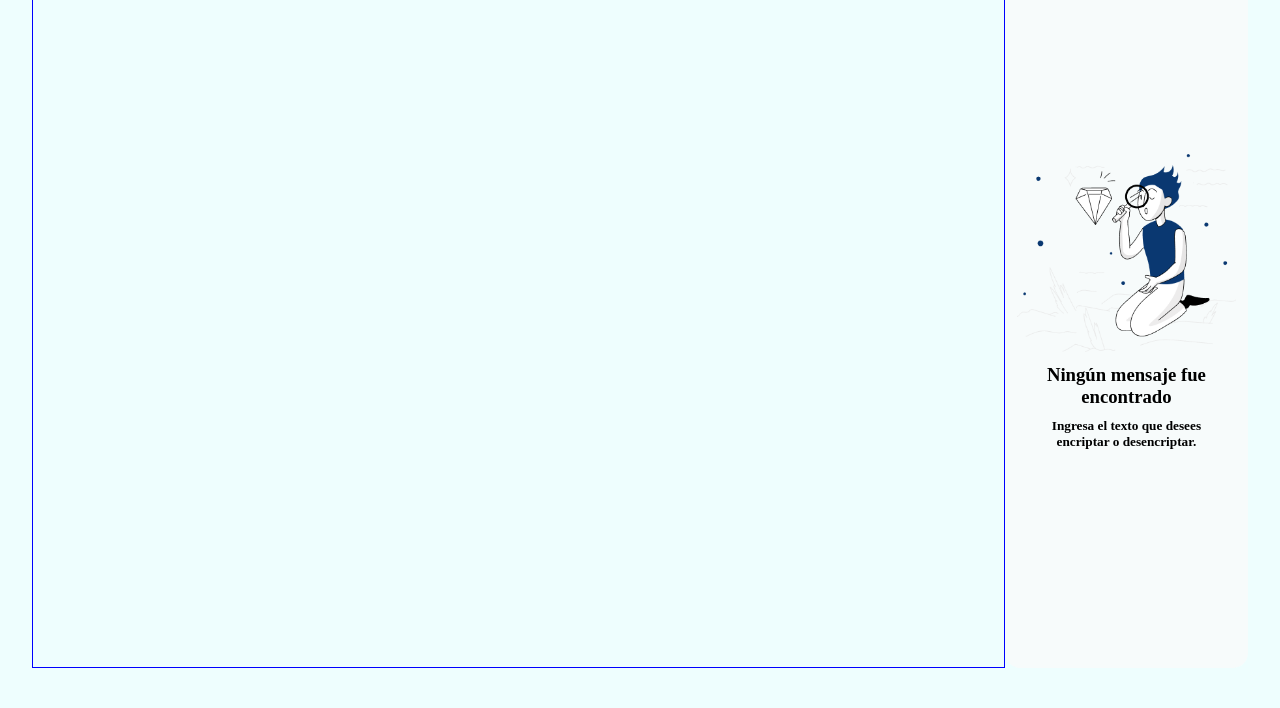
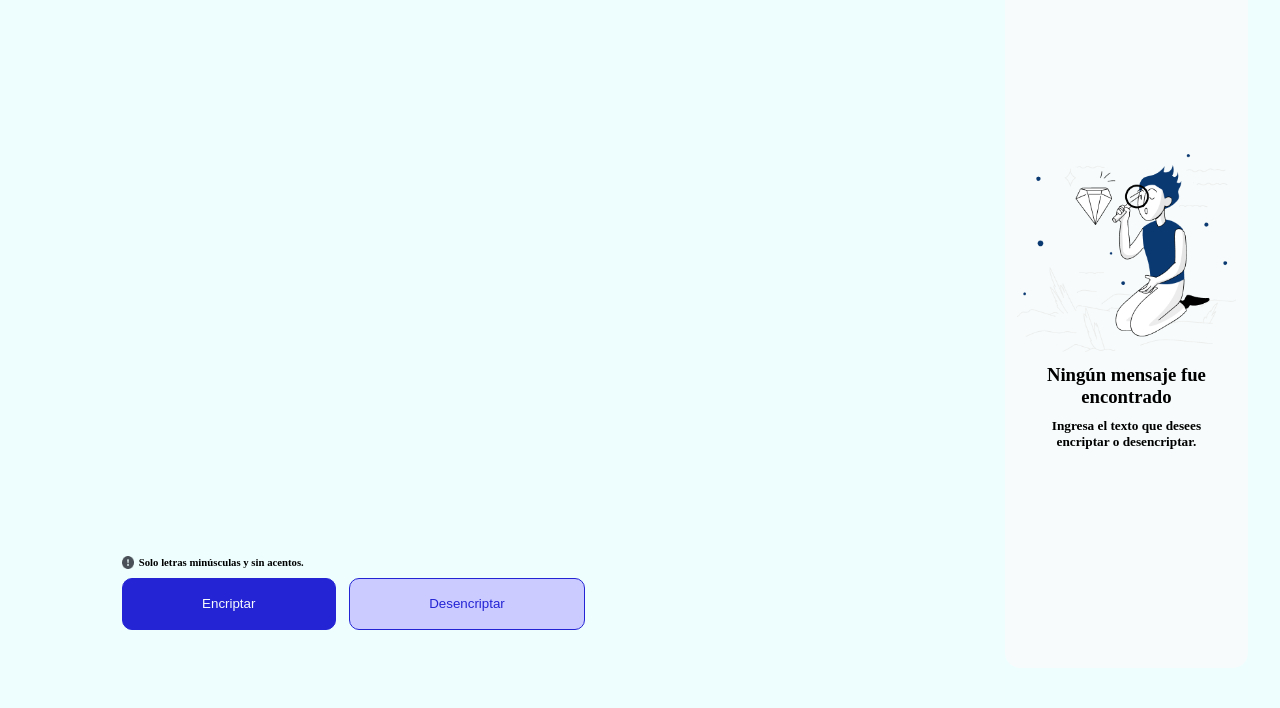
Before and after one commit to Mlopdi/EncriptadorApp, a plain HTML site: page index.html in a window 1280 px wide. Shown: the part 92-800 px from the top of the page. Drawn offline with Linux system fonts and the light colour scheme.

Commit message:
Terminada maquetación, faltan estilos

```diff
--- a/assets/css/index.css
+++ b/assets/css/index.css
@@ -19,8 +19,54 @@ main {
 
 .encriptador {
     position: relative;
-    border: 1px solid blue;
     width: 80%;
+    display: flex;
+}
+
+.encriptador-contenido {
+    width: 100%;
+}
+
+.encriptador-img {
+    width: 7vw;
+}
+
+.encriptador-contenedor-texto {
+    position: relative;
+    min-height: 76vh;
+}
+
+.encriptador-contenedor-btns {
+    position: relative;
+    min-height: 10vh;
+}
+
+.encriptador-contenedor-btns-texto {
+    display: flex;
+    align-items: center;
+    margin-bottom: 1%;
+}
+
+.encriptador-contenedor-btns-texto > img {
+    width: 1vw;
+    margin: 0 .5% 0 0;
+}
+
+.encriptador-contenedor-btns-btns > button {
+    padding: 2% 9%;
+    border-radius: 10px;
+    margin-right: 1%;
+    border: 1px solid #2424d5;
+}
+
+.btn_encriptar {
+    background-color: #2424d5;
+    color: #f7fbfb;
+}
+
+.btn_desencriptar {
+    background-color: #cbcbff;
+    color: #2424d5;
 }
 
 .ladera {
--- a/index.html
+++ b/index.html
@@ -8,7 +8,24 @@
   </head>
   <body>
     <main>
-      <div class="encriptador"></div>
+      <div class="encriptador">
+        <div class="encriptador-header">
+          <img src="./assets/images/Logo.png" alt="" class="encriptador-img">
+        </div>
+        <div class="encriptador-contenido">
+          <div class="encriptador-contenedor-texto"></div>
+          <div class="encriptador-contenedor-btns">
+            <div class="encriptador-contenedor-btns-texto">
+              <img src="./assets/images/bi_exclamation-circle-fill.png" alt="">
+              <h6>Solo letras minúsculas y sin acentos.</h6>
+            </div>
+            <div class="encriptador-contenedor-btns-btns">
+              <button class="btn_encriptar">Encriptar</button>
+              <button class="btn_desencriptar">Desencriptar</button>
+            </div>
+          </div>
+        </div>
+      </div>
       <div class="ladera">
         <div class="ladera-contenedor-img">
           <img src="./assets/images/Muñeco.png" alt="" class="img-hombresito">
```
Also changed, not shown: assets/images/bi_exclamation-circle-fill.png (added).
